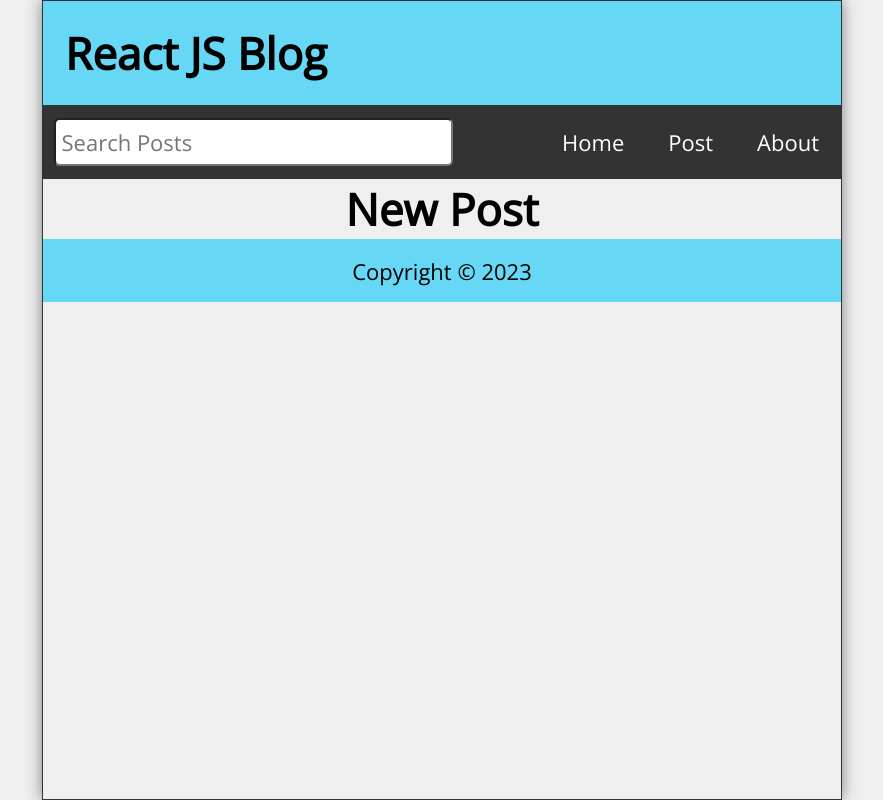
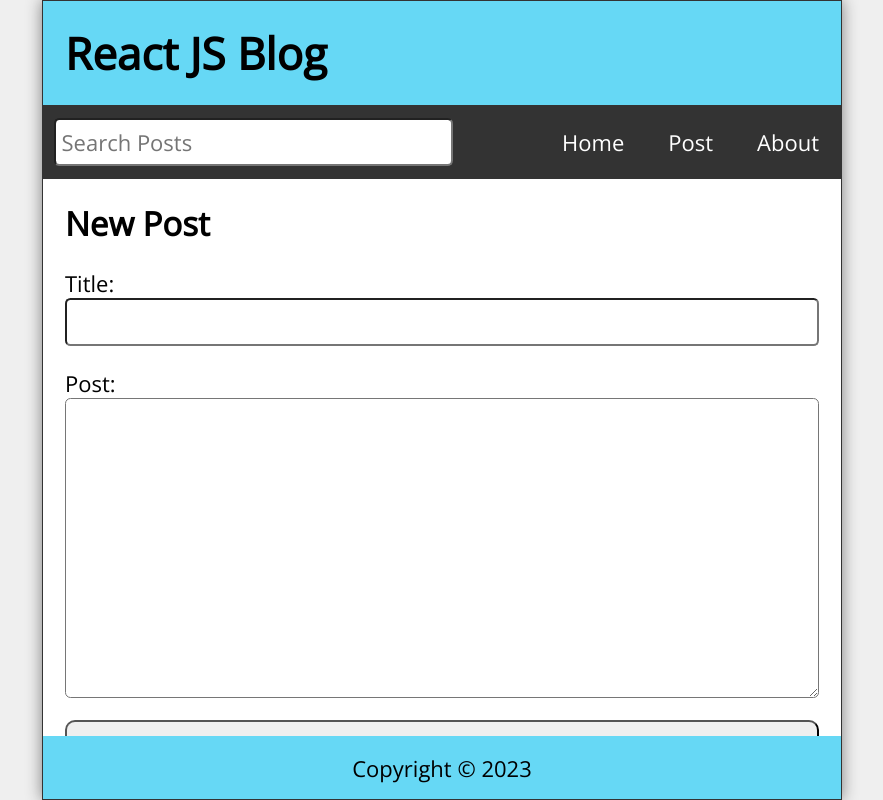
Before and after one commit to thallapalli/kt-react-blog-app, a React (Create React App) app: page /post in a window 1280 px wide. Shown: the whole page, without its empty margins (198-1081 px from the left). Built offline with nearby package versions, Linux system fonts and the light colour scheme.

Commit message:
handleDelete added

```diff
--- a/package.json
+++ b/package.json
@@ -6,7 +6,7 @@
     "@testing-library/jest-dom": "^5.14.1",
     "@testing-library/react": "^11.2.7",
     "@testing-library/user-event": "^12.8.3",
-    "date-fns": "^2.22.1",
+    "date-fns": "^2.30.0",
     "react": "^17.0.2",
     "react-dom": "^17.0.2",
     "react-router-dom": "^5.2.0",
--- a/src/App.js
+++ b/src/App.js
@@ -53,6 +53,7 @@ function App() {
 
   const handleSubmit = (e) => {
     e.preventDefault();
+    console.log('Hello handleSubmit');
     const id = posts.length ? posts[posts.length - 1].id + 1 : 1;
     const datetime = format(new Date(), 'MMMM dd, yyyy pp');
     const newPost = { id, title: postTitle, datetime, body: postBody };
--- a/src/NewPost.js
+++ b/src/NewPost.js
@@ -1,12 +1,35 @@
-import React from 'react'
+import React from "react";
 
-const NewPost = () => {
+const NewPost = ({
+  handleSubmit,
+  postTitle,
+  setPostTitle,
+  postBody,
+  setPostBody,
+}) => {
   return (
-    <main>
+    <main className="NewPost">
+      <h2>New Post</h2>
+      <form className="newPostForm" onSubmit={handleSubmit}>
+        <label htmlFor="postTitle">Title:</label>
+        <input
+          id="postTitle"
+          type="text"
+          required
+          value={postTitle}
+          onChange={(e) => setPostTitle(e.target.value)}
+        />
+        <label htmlFor="postBody">Post:</label>
+        <textarea
+        id="postBody"
+        required
+        value={postBody}
+        onChange={(e)=>setPostBody(e.target.value)}/>
+        <button type="submit">Button</button>
+      </form>
 
-    <h1>New Post</h1>
     </main>
-  )
-}
+  );
+};
 
-export default NewPost
+export default NewPost;
--- a/src/PostPage.js
+++ b/src/PostPage.js
@@ -1,11 +1,37 @@
-import React from 'react'
+import React from "react";
+import { useParams, Link } from "react-router-dom/cjs/react-router-dom.min";
+const PostPage = ({ posts, handleDelete }) => {
+  const { id } = useParams();
+  const post = posts.find((post) => post.id.toString() === id);
+  return (
+    <main className="PostPage">
+      <article className="post">
+        {post && (
+          <>
+            <h2>{post.title}</h2>
+            <p className="postDate">{post.datetime}</p>
+            <p className="postBody">{post.body}</p>
+            <button onClick={()=>handleDelete(post.id)}>
 
-const PostPage = () => {
-  return (
-    <main>
-    <h1>PostPage</h1>
-</main>
-  )
-}
+              Delete Post
+            </button>
+          </>
+        )}
+        {!post &&
 
-export default PostPage
+        <>
+        <h2> Post not found</h2>
+        <p> That is disappointing</p>
+        <p>
+<Link to='/'>Visit Out Home page</Link>
+
+        </p>
+        </>
+
+        }
+      </article>
+    </main>
+  );
+};
+
+export default PostPage;
```
Also changed, not shown: 1 other file (tests, documents, lock files or other folders).
